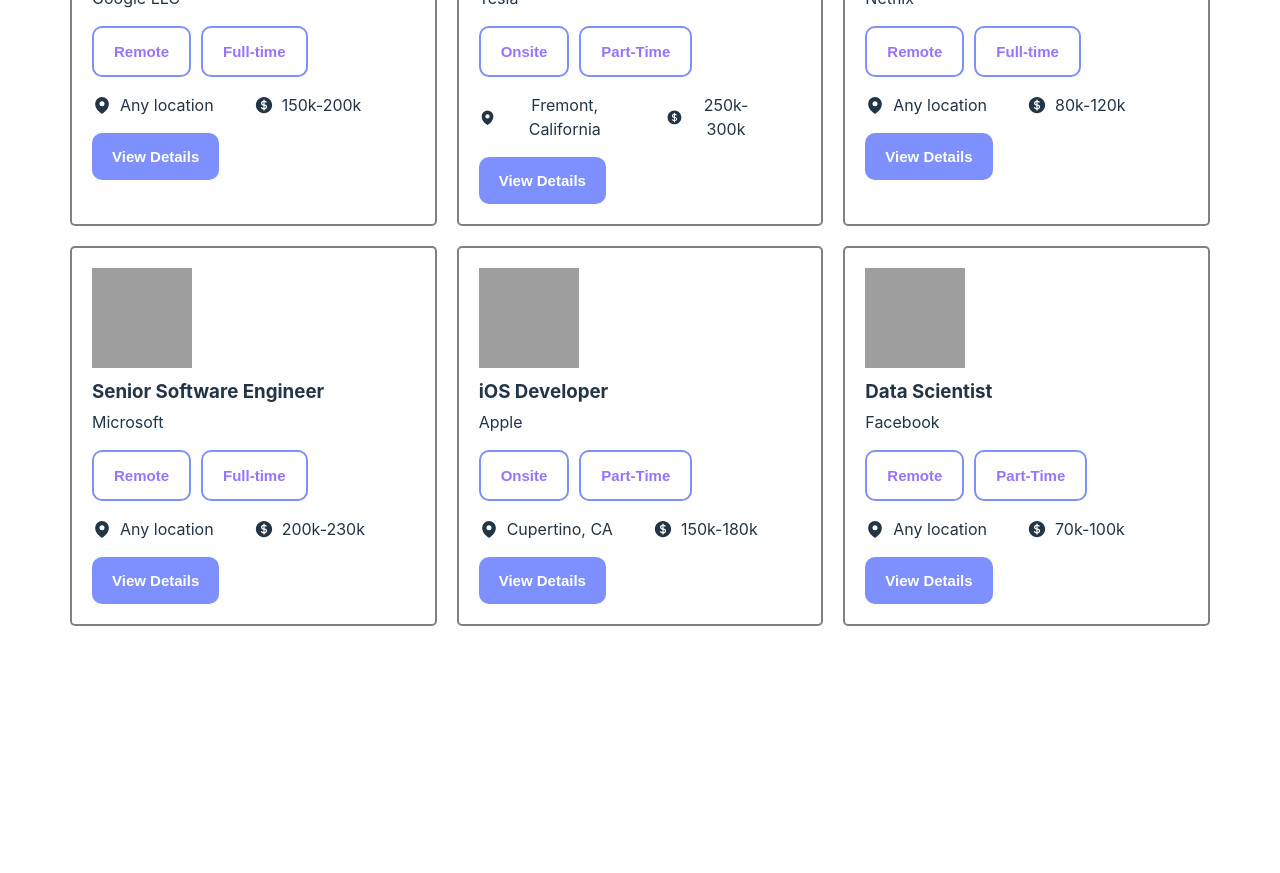
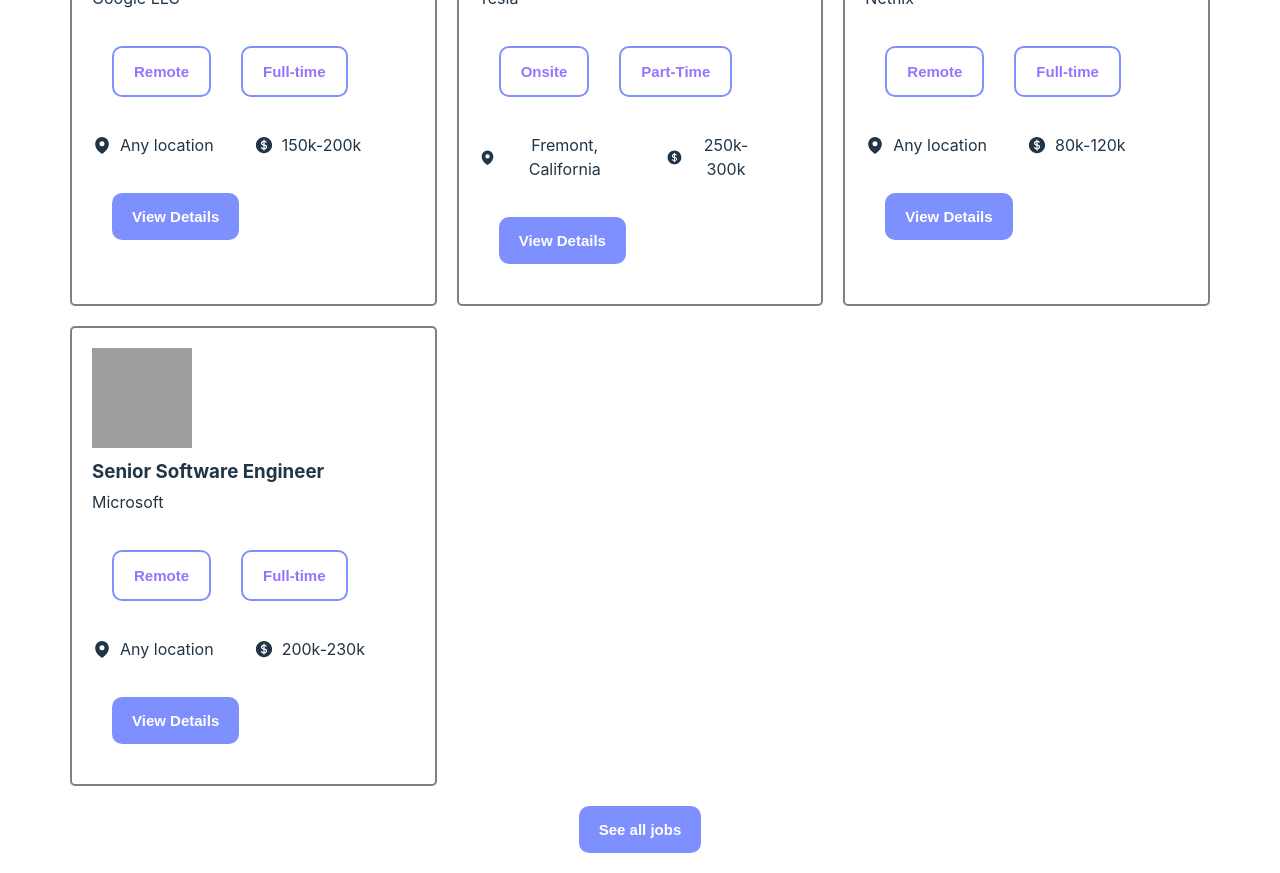
Before and after one commit to Abdullah-5603/Dream-Catcher-React, a React (Vite) app: page / in a window 1280 px wide. Shown: the part 1280-2153 px from the top of the page. Before the commit the page ends 1906 px from the top, so only its background shows below. Built offline with nearby package versions, Linux system fonts and the light colour scheme; grey boxes are pictures that could not be loaded.

Commit message:
make see All Jobs button functional

```diff
--- a/src/Components/AppliedJobs/AppliedJobs.jsx
+++ b/src/Components/AppliedJobs/AppliedJobs.jsx
@@ -8,7 +8,7 @@
   const [remoteOrOnsiteJobs, setRemoteOrOnsiteJobs] = useState([]);
 
   const handleRemoteSort = (remote) => {
-    const jobs = data.filter((job) => job.remoteOrOnsite !== remote);
+    const jobs = data.filter((job) => job.remoteOrOnsite === remote);
     setRemoteOrOnsiteJobs(jobs);
     console.log(jobs)
   };
--- a/src/Components/FeaturedJobs/FeaturedJobs.css
+++ b/src/Components/FeaturedJobs/FeaturedJobs.css
@@ -8,3 +8,13 @@
     grid-template-columns: repeat(3, 1fr);
     gap: 20px;
 }
+.featured button{
+    margin: 20px;
+    border: none;
+    border-radius: 10px;
+    font-size: 15px;
+    font-weight: 600;
+    padding: 15px 20px;
+    background-color: #7E90FE;
+    color: white;
+}
--- a/src/Components/FeaturedJobs/FeaturedJobs.jsx
+++ b/src/Components/FeaturedJobs/FeaturedJobs.jsx
@@ -1,33 +1,46 @@
 import React, { useEffect, useState } from 'react';
-import './FeaturedJobs.css'
+import './FeaturedJobs.css';
 import FeaturedJobsCards from '../FeaturedJobsCards/FeaturedJobsCards';
-import { addToDb} from '../../utilities/fakedb';
+import { addToDb } from '../../utilities/fakedb';
 
 const FeaturedJobs = () => {
     const [jobs, setJobs] = useState([]);
+    const [allJobs, setAllJobs] = useState([])
+
     useEffect(() => {
         fetch('Featured.json')
             .then(res => res.json())
-            .then(data => setJobs(data))
+            .then(data => setJobs(data.slice(0, 4)))
     }, [])
 
     const handleViewDetails = (job) => {
-        addToDb(job.id)
+        addToDb(job.id);
     }
+
+    const handleSeeAllJobs = () => {
+        fetch('Featured.json')
+            .then(res => res.json())
+            .then(data => setAllJobs(data));
+    }
+    console.log(allJobs)
     return (
         <div className='featured'>
             <h1>Featured Jobs</h1>
             <p>Explore thousands of job opportunities with all the information you need. Its your future</p>
             <div className='jobs-card'>
-                {
+                {allJobs.length > 0 ? allJobs.map(job => <FeaturedJobsCards
+                    handleViewDetails={handleViewDetails}
+                    key={job.id}
+                    job={job}
+                ></FeaturedJobsCards>) :
                     jobs.map(job => <FeaturedJobsCards
                         handleViewDetails={handleViewDetails}
                         key={job.id}
                         job={job}
-                    ></FeaturedJobsCards>)
+                    />)
                 }
             </div>
-
+            <button onClick={handleSeeAllJobs}>See all jobs</button>
         </div>
     );
 };
```
